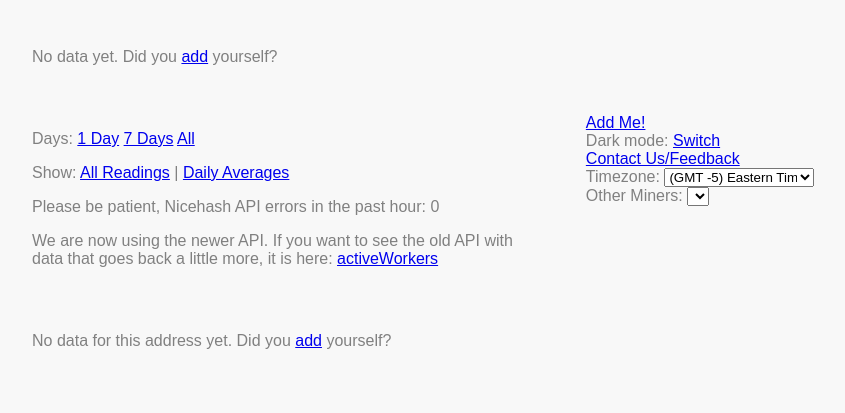
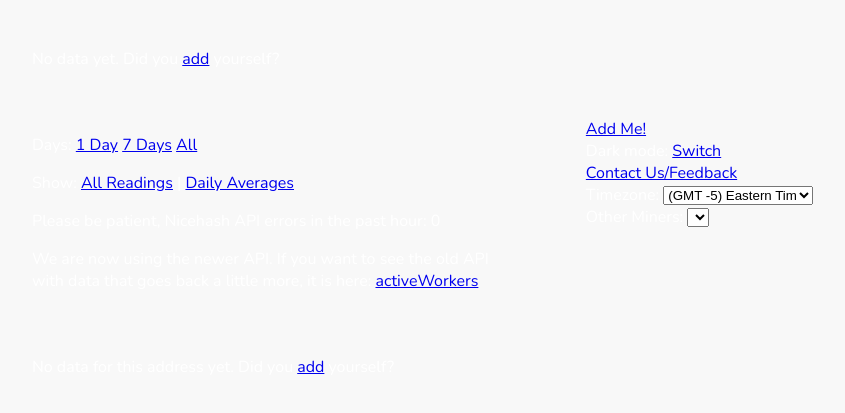
Before and after one commit to makeSmartio/niceHashHistory_Docker, a PHP site: page / in a window 1280 px wide. Shown: the top 413 px of the page, without its empty margins (208-1053 px from the left). Run offline with PHP 8.4, Linux system fonts and the light colour scheme; data comes from the database, SQL or seed files in the repository; data that the repository does not hold is empty; some libraries are stand-ins or nearby versions.

Commit message:
Added a fancier font
font

```diff
--- a/www-root/DarkModeCSS/style.css
+++ b/www-root/DarkModeCSS/style.css
@@ -1,7 +1,9 @@
+@import url("https://fonts.googleapis.com/css2?family=Nunito&display=swap");
+
 .dark,
 .dark * {
   background-color: #222;
-  color: #fff;
+  color: #e6e6e6;
   border-color: #e6e6e6;
 }
 
@@ -11,8 +13,8 @@ body {
   max-width: 50rem;
   margin: 0 auto;
   padding: 0 0.9375rem;
-  font-family: Arial;
-  color: gray;
+  font-family: "Nunito", sans-serif;
+  color: #fff;
   background-color: #f8f8f8;
 }
 
```
